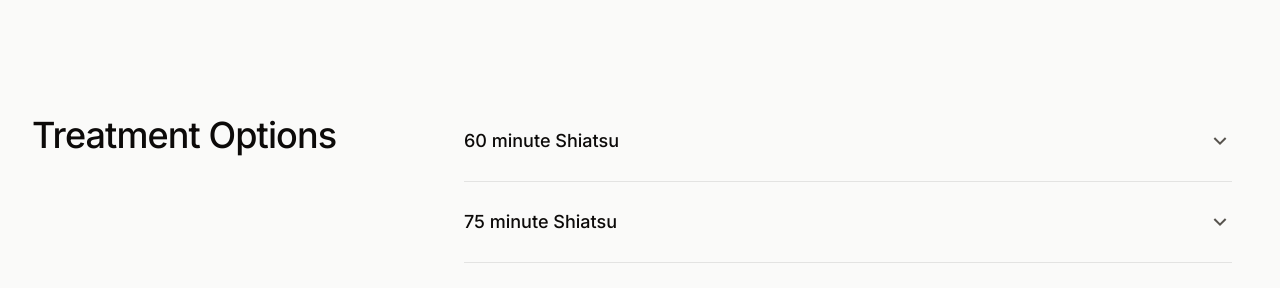
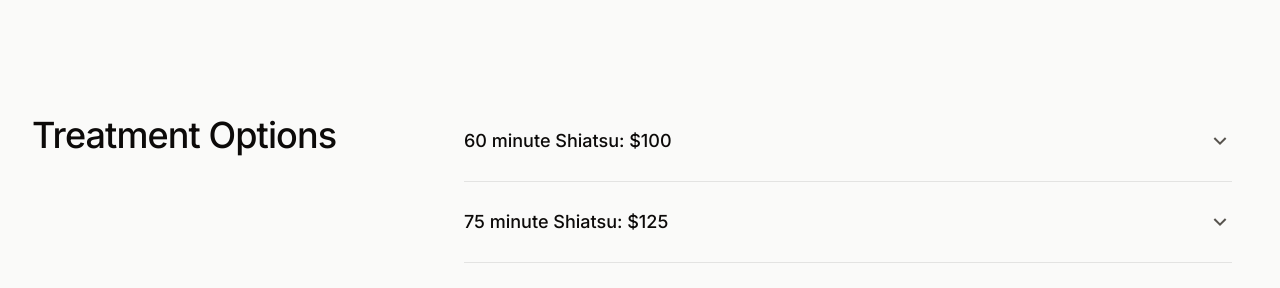
Before and after one commit to tomguerney/thornburyshiatsu, an Astro site: page / in a window 1280 px wide. Shown: the part 1460-1748 px from the top of the page. Built offline with nearby package versions, Linux system fonts and the light colour scheme; Astro itself is replaced by a stand-in of ours.

Commit message:
Add prices

```diff
--- a/src/components/home/Services.astro
+++ b/src/components/home/Services.astro
@@ -2,12 +2,12 @@
 const services = [
   {
     id: 'service-1',
-    name: '60 minute Shiatsu',
+    name: '60 minute Shiatsu: $100',
     description:
 'A one-hour shiatsu starts with a brief intake followed by a whole bodywork treatment and meridian stretches, on a Japanese style futon on the floor. A massage table is available for accessibility needs.'  },
   {
     id: 'service-2',
-    name: '75 minute Shiatsu',
+    name: '75 minute Shiatsu: $125',
     description:
 'A 75-minute treatment starts with a comprehensive intake, followed by an hour on the mat. A longer intake allows for a treatment that is tailored to your particular health needs. Shiatsu involves a whole bodywork treatment and meridian stretches, on a Japanese style futon on the floor. A massage table is available for accessibility needs.'  },
 ];
```
